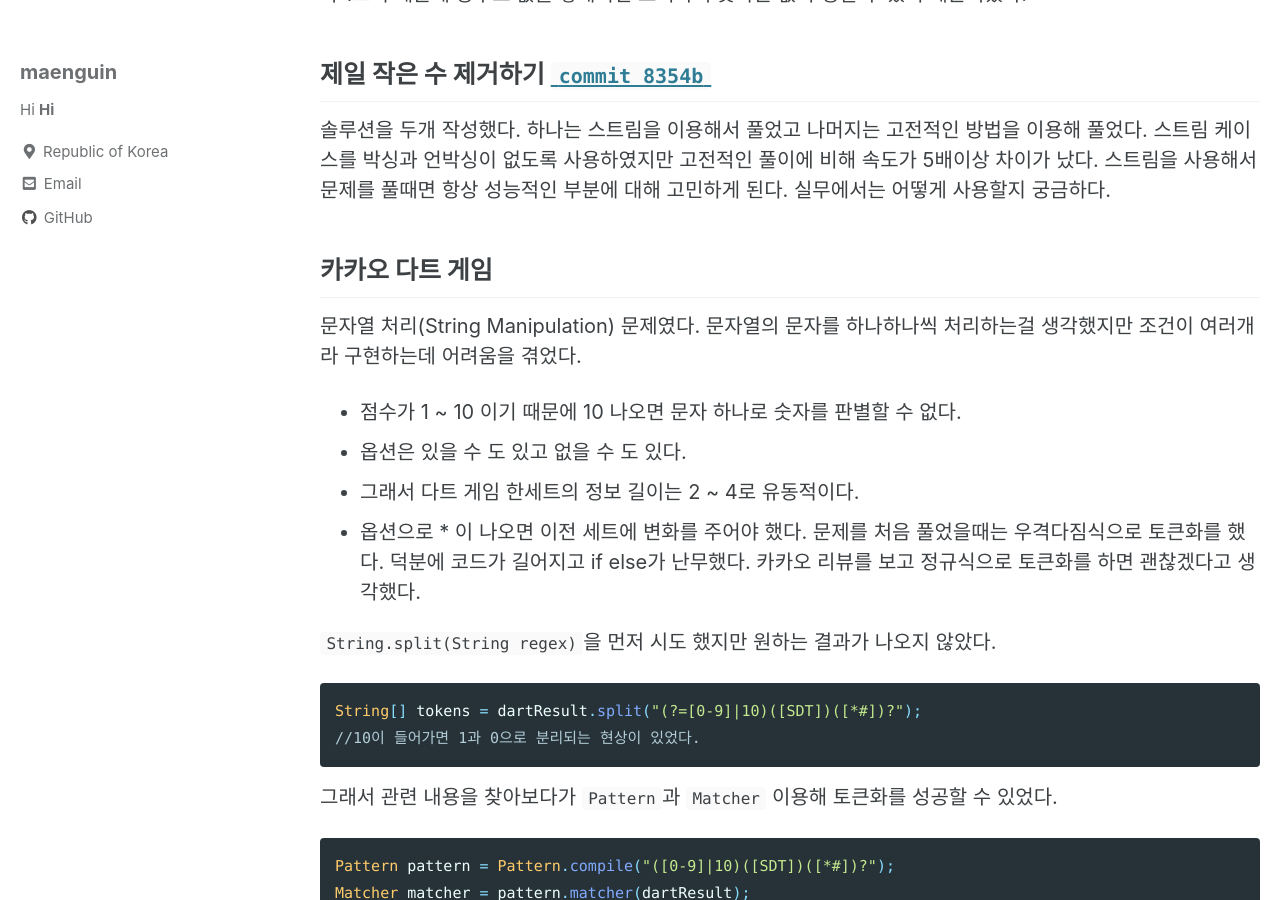
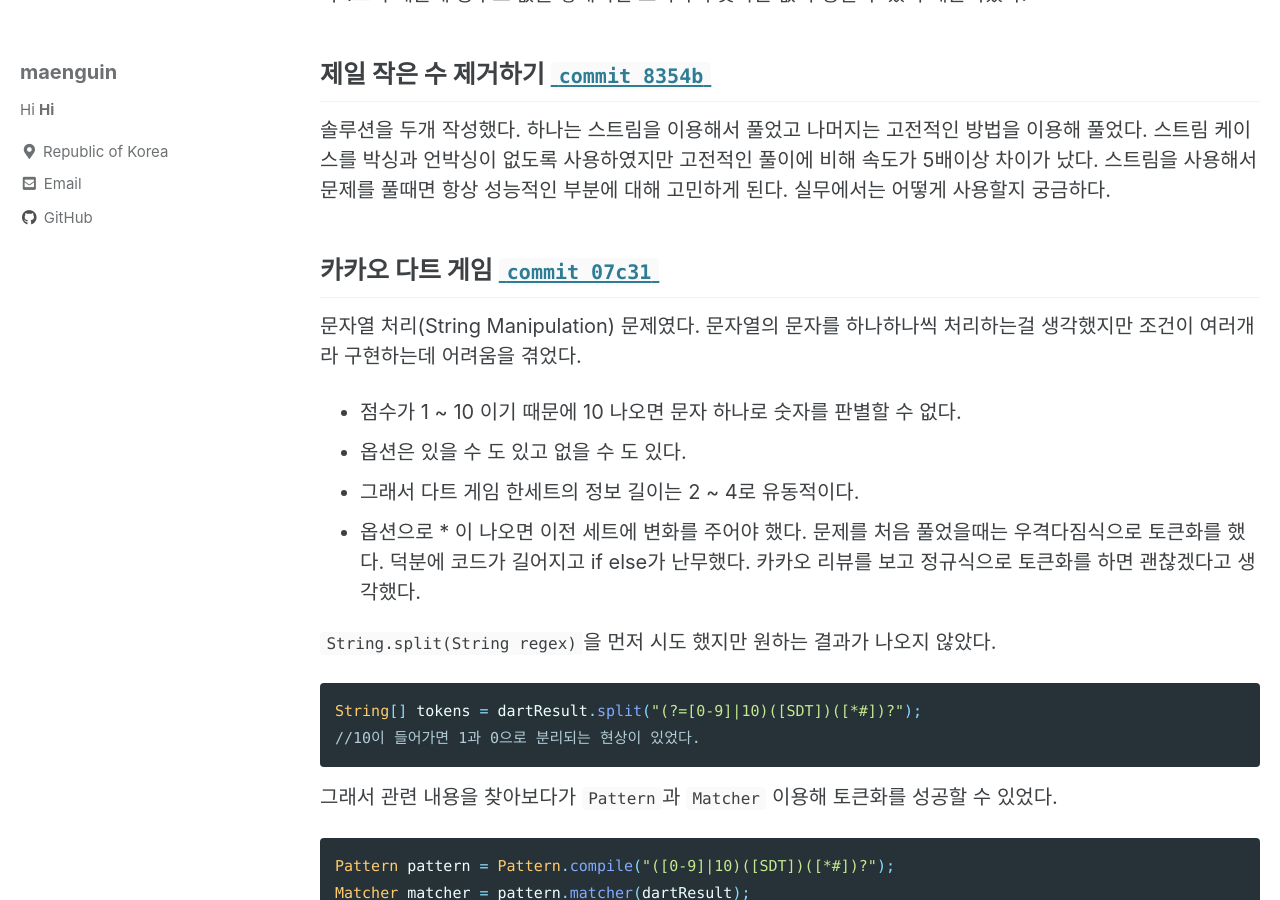
Before and after one commit to maenguin/maenguin.github.io, a Jekyll site: the page built from _posts/2020-12-01-algorithm-study.md, in a window 1280 px wide and 900 px high, scrolled down 818 px. Built offline with Jekyll 4.4.1, drawn with Linux system fonts in a browser that asks for light colours; cached includes are drawn as plain includes.

Commit message:
Update 2020-12-01-algorithm-study.md

```diff
--- a/_posts/2020-12-01-algorithm-study.md
+++ b/_posts/2020-12-01-algorithm-study.md
@@ -35,7 +35,7 @@ tags:
 실무에서는 어떻게 사용할지 궁금하다.
 
 
-## 카카오 다트 게임
+## 카카오 다트 게임 [`commit 07c31`](https://github.com/maenguin/Algorithm/commit/07c314561c29136f284fb457ea3d9340cade6f1d)
 문자열 처리(String Manipulation) 문제였다.
 문자열의 문자를 하나하나씩 처리하는걸 생각했지만 조건이 여러개라 구현하는데 어려움을 겪었다.
 * 점수가 1 ~ 10 이기 때문에 10 나오면 문자 하나로 숫자를 판별할 수 없다.
```
